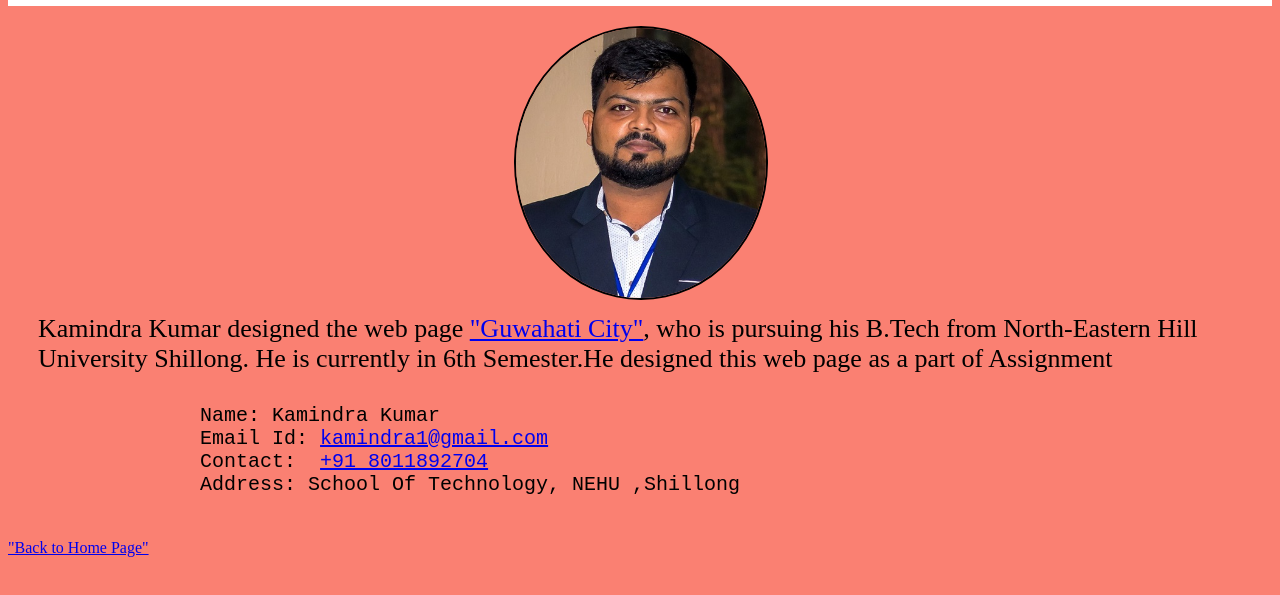
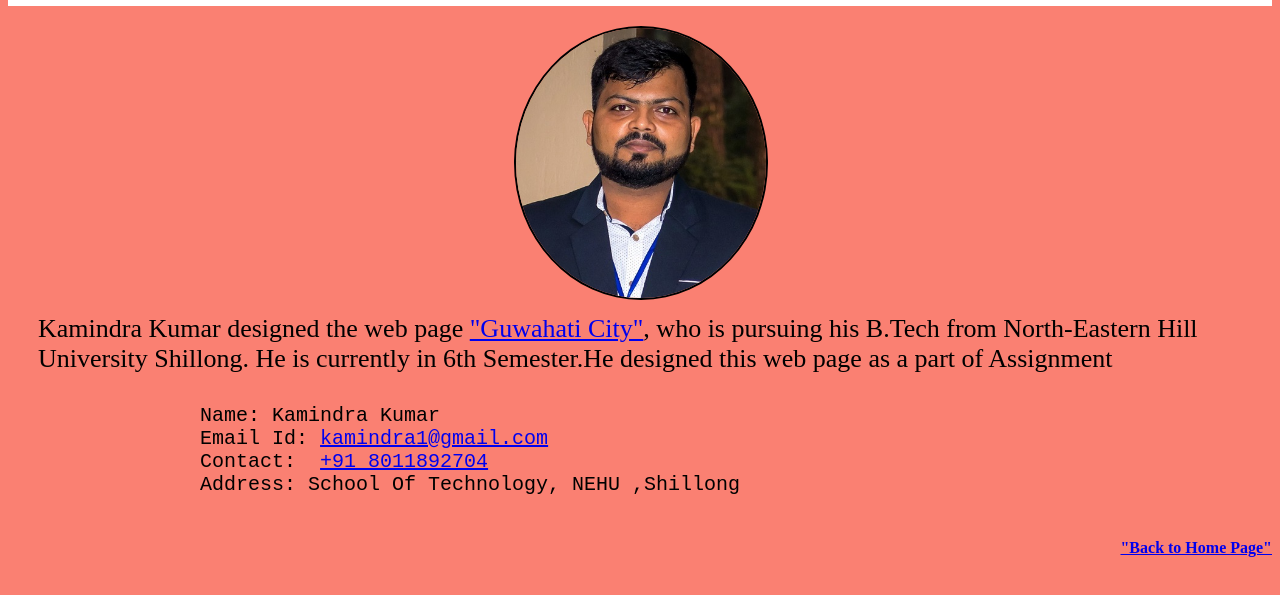
Before and after one commit to kamindra/Web-Technology, a plain HTML site: page css/profile.html in a window 1280 px wide. Shown: the part 95-690 px from the top of the page. Drawn offline with Linux system fonts and the light colour scheme.

Commit message:
Update author_style.css

```diff
--- a/css/author_style.css
+++ b/css/author_style.css
@@ -12,6 +12,11 @@ header{
 	position: relative;
 	top: 8px;
 	font-size: 46px;
+}
+#back{
+	float:right;
+	color:blue;
+	font-weight:bold;
 }
 .photo{
 	width: 250px;
```
